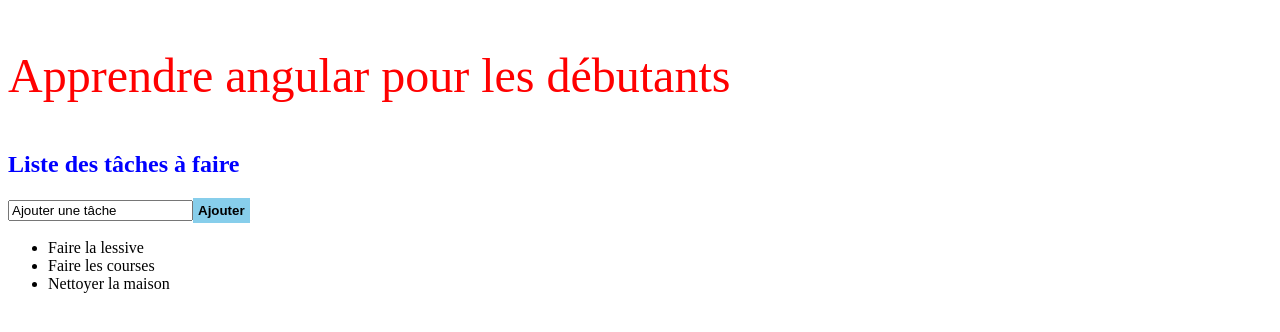
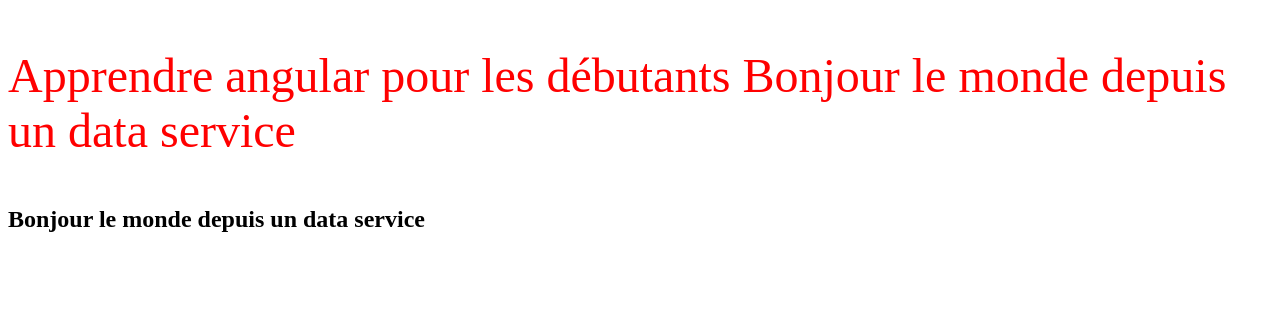
Before and after one commit to kevinmassongo/NavigationAndTargeAPost, an Angular app: page / in a window 1280 px wide. Shown: the top 332 px of the page. Built offline with nearby package versions, Linux system fonts and the light colour scheme.

Commit message:
Comment partager les données entre les différents composants grace à Service

```diff
--- a/src/app/app.component.ts
+++ b/src/app/app.component.ts
@@ -1,13 +1,14 @@
-import { Component } from '@angular/core';
+import { Component, inject } from '@angular/core';
 import { RouterOutlet } from '@angular/router';
 import { StandaloneComponent } from './standalone/standalone.component';
+import { DataService } from './service/data.service';
 
 @Component({
   selector: 'app-root',
   standalone: true,
   imports: [RouterOutlet, StandaloneComponent],
   template: `
-  <p>Apprendre angular pour les débutants</p>
+  <p>Apprendre angular pour les débutants {{salutation}}</p>
   <app-standalone/>
   `,
   styles: [`
@@ -19,4 +20,5 @@
 })
 export class AppComponent {
   title = 'ApprendreAngular';
+  readonly salutation = inject(DataService).getMessage()
 }
--- /dev/null
+++ b/src/app/service/data.service.ts
@@ -0,0 +1,13 @@
+import { Injectable } from '@angular/core';
+
+@Injectable({
+  providedIn: 'root'
+})
+export class DataService {
+
+  constructor() { }
+
+  getMessage () {
+    return "Bonjour le monde depuis un data service"
+  }
+}
--- a/src/app/standalone/standalone.component.ts
+++ b/src/app/standalone/standalone.component.ts
@@ -1,18 +1,14 @@
-import { Component } from '@angular/core';
+import { Component, inject } from '@angular/core';
 import { FormsModule } from '@angular/forms';
 import { CommonModule } from '@angular/common';
+import { DataService } from '../service/data.service';
 
 @Component({
   selector: 'app-standalone',
   standalone: true,
   imports: [CommonModule, FormsModule],
   template: `
-  <h2 [ngStyle]="{color : color}">Liste des tâches à faire</h2>
-  <input type="text" [(ngModel)]="newTask">
-  <button (click)="addTask()">Ajouter</button>
-  <ul>
-    <li *ngFor="let task of tasks">{{task}}</li>
-  </ul>
+  <h2> {{salutation}}</h2>
   `,
   styles: [
     `
@@ -25,15 +21,14 @@
       border:none;
       padding:5px
     }
+
+    .style-liste {
+      font-size : 2rem;
+      color : gray
+    }
     `
   ]
 })
 export class StandaloneComponent {
-  color = 'blue'
-  tasks = ["Faire la lessive", "Faire les courses", "Nettoyer la maison"]
-  newTask = "Ajouter une tâche"
-
-  addTask() {
-    this.tasks.push(this.newTask)
-  }
+  readonly salutation = inject(DataService).getMessage()
 }
```
